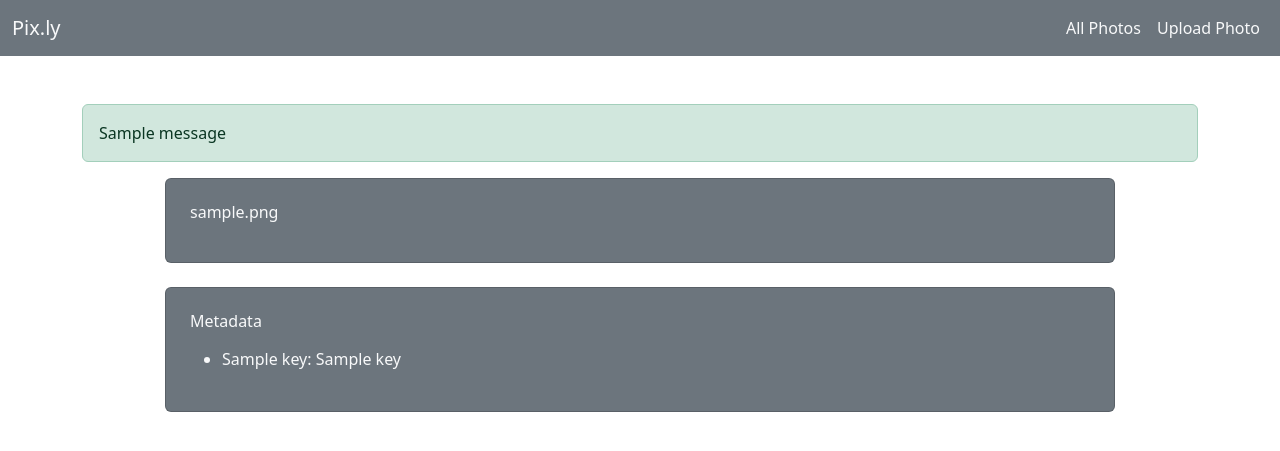
After one commit to davidsapiro2/pixly, a Flask app: template templates/display_photo.html in a window 1280 px wide. The commit adds this page. Shown: the top 451 px of the page. Run offline with Flask 3, Linux system fonts and the light colour scheme; tables that the repository leaves empty hold one stand-in row (values such as "Sample post"); the template is opened without the code that fills it: values that come from a table or form of the project are taken from there, most other values are stand-ins (such as "Sample title", 1, 10 or a date in 2020); one stand-in notice (Sample message) is shown.

Commit message:
Add page for vieing single photo and associated metadata

```diff
--- a/app.py
+++ b/app.py
@@ -7,7 +7,7 @@ from dotenv import load_dotenv
 from werkzeug.utils import secure_filename
 from PIL import Image as PillowImage
 import os
-from utils import get_formatted_metadata
+from utils import get_formatted_metadata, get_metadata_for_display
 
 app = Flask(__name__)
 app.config['SECRET_KEY'] = "oh-so-secret"
@@ -23,11 +23,14 @@ connect_db(app)
 # AWS S3 Configuration
 s3 = boto3.client(
     's3',
-    aws_access_key_id= os.getenv("AWS_ACCESS_KEY"),
-    aws_secret_access_key= os.getenv("AWS_SECRET_KEY"),
-    region_name= os.getenv("AWS_REGION"),
+    aws_access_key_id=os.getenv("AWS_ACCESS_KEY"),
+    aws_secret_access_key=os.getenv("AWS_SECRET_KEY"),
+    region_name=os.getenv("AWS_REGION"),
 )
 bucket_name = os.getenv("AWS_BUCKET_NAME")
+
+base_url = f"https://{bucket_name}.s3.{os.getenv('AWS_REGION')}.amazonaws.com/"
+
 
 @app.get("/")
 def homepage():
@@ -49,8 +52,6 @@ def upload_photo():
 
             img = PillowImage.open(image_file)
             image_metadata = get_formatted_metadata(img)
-
-
 
             for key in image_metadata:
                 print(key, ": ", image_metadata[key])
@@ -103,6 +104,20 @@ def upload_photo():
 def display_photos():
 
     photos = Image.query.all()
-    base_url = f"https://{bucket_name}.s3.{os.getenv('AWS_REGION')}.amazonaws.com/"
 
     return render_template("all_photos.html", photos=photos, base_url=base_url)
+
+
+@app.get("/photos/<photo_name>")
+def display_photo(photo_name):
+
+    photo = Image.query.get_or_404(photo_name)
+    metadata = get_metadata_for_display(photo)
+
+    return render_template("display_photo.html", photo=photo, base_url=base_url, metadata=metadata)
+
+
+# @app.route("/photos/<photo_id>", methods=["GET", "POST"])
+# def edit_photo(photo_name):
+
+#     photo = Image.query.get_or_404(photo_name)
--- a/templates/base.html
+++ b/templates/base.html
@@ -14,7 +14,7 @@
 
 <body>
 
-  <nav class="navbar navbar-expand bg-secondary">
+  <nav class="navbar navbar-expand bg-secondary mb-5">
     <div class="container-fluid">
 
       <div class="navbar-header">
@@ -31,14 +31,15 @@
     </div>
   </nav>
 
+  <div class="container">
+    {% for category, message in get_flashed_messages(with_categories=True) %}
+    <div class="alert alert-{{ category }}">{{ message }}</div>
+    {% endfor %}
+  </div>
+
   {% block content %}
   {% endblock %}
 
-  <div class="container">
-
-    {% for category, message in get_flashed_messages(with_categories=True) %}
-      <div class="alert alert-{{ category }}">{{ message }}</div>
-    {% endfor %}
 
 </body>
 
--- /dev/null
+++ b/templates/display_photo.html
@@ -0,0 +1,31 @@
+{% extends 'base.html' %}
+
+{% block content %}
+
+<div class="container">
+  <div class="row">
+
+
+
+    <div class="card col-10 offset-1 mb-4 p-4 bg-secondary">
+      <h6 class="text-light card-title mb-3">{{photo.filename}}</h6>
+      <img src="{{base_url}}{{photo.filename}}" alt="">
+    </div>
+
+    <div class="card col-10 offset-1 mb-4 p-4 bg-secondary">
+      <h6 class="text-light card-title mb-3">Metadata</h6>
+      <ul>
+        {% for key in metadata %}
+        <li class="text-light">
+          {{key}}: {{metadata[key] or "Unknown"}}
+        </li>
+        {% endfor %}
+
+      </ul>
+    </div>
+
+
+  </div>
+</div>
+
+{% endblock %}
```
Also changed, not shown: templates/all_photos.html (+12 -6 lines), utils.py (+21 -0 lines).
